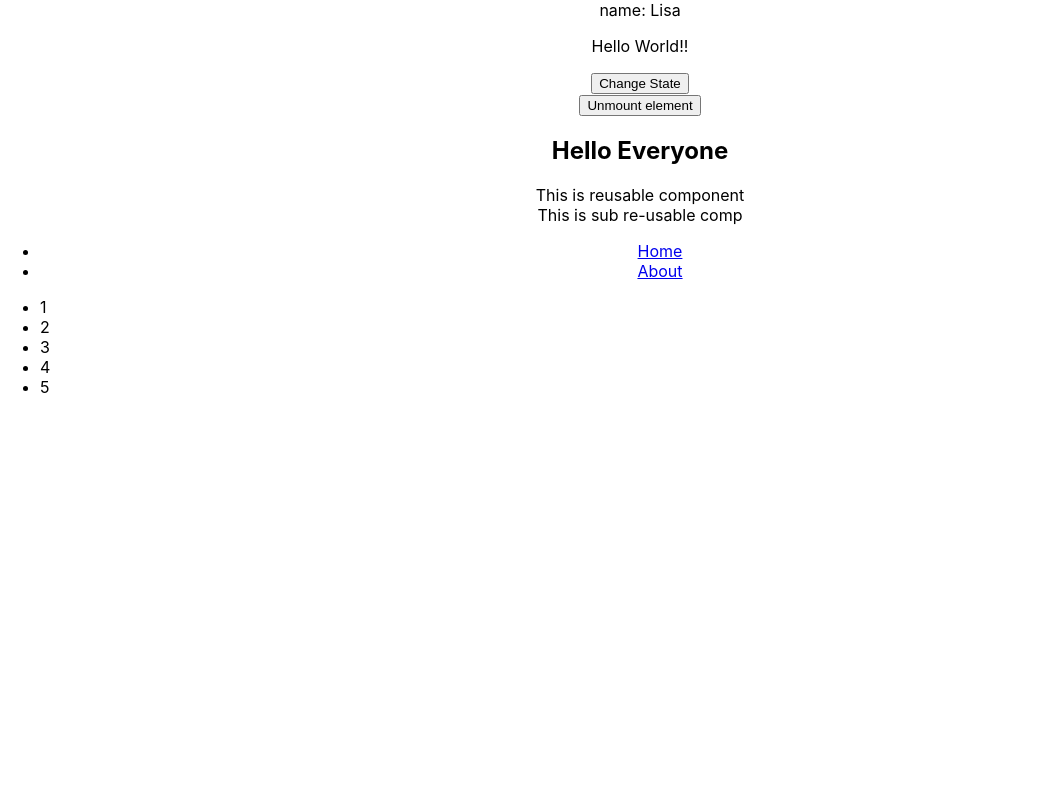
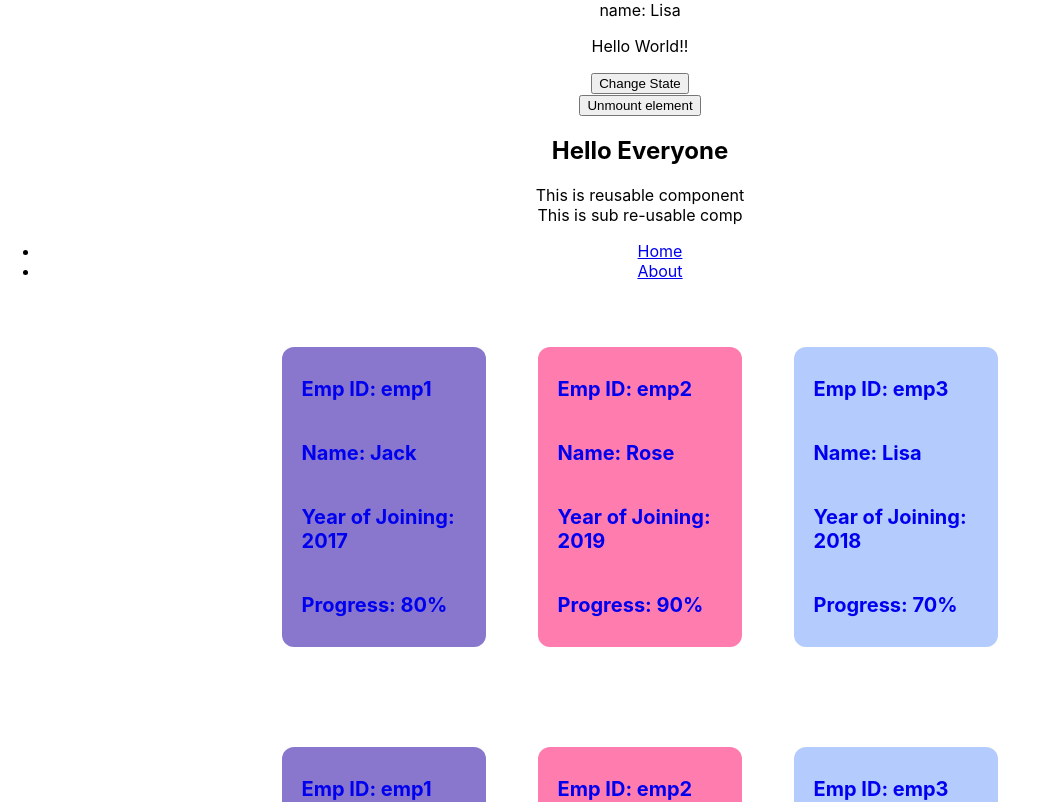
Before and after one commit to Shirly-D/react-proj, a React (Create React App) app: page /employee/emp1 in a window 1280 px wide. Shown: the top 802 px of the page, without its empty margins (0-1038 px from the left). Built offline with nearby package versions, Linux system fonts and the light colour scheme; no server answers.

Commit message:
pass data through params router

```diff
--- a/src/App.js
+++ b/src/App.js
@@ -13,6 +13,8 @@
 import data from './Task1/data.js'
 // import CardList from './Task1/index.js';
 import AxiosApp from './Components/Axios.js';
+import Emp from './Task2/Employee.js';
+import EmployeeDetails from './Task2/EmpDetails.js';
 
 export const PropApp = () => {
   return (
@@ -112,7 +114,12 @@
           <Switch>
             <Route exact path="/" render={() => <Home data={data} />}></Route>
             <Route exact path="/about" component={About}></Route>
+            <Route exact path="/employee" component={Emp}></Route>
+            <Route exact path="/employee/:id" component={EmployeeDetails}></Route>
           </Switch>
+          <div>
+            <Emp></Emp>
+          </div>
           {/* <div className="List-card">
             <CardList></CardList>
           </div> */}
--- /dev/null
+++ b/src/Task2/EmpDetails.js
@@ -0,0 +1,13 @@
+// import React from 'react';
+import empData from '../Util/taskData.js';
+import Emp from './Employee.js';
+
+function EmployeeDetails(props) {
+    const displayData = empData.find(data => data.id === props.match.params.id)
+    console.log(displayData)
+
+    return <Emp data = {displayData}></Emp>
+}
+
+
+export default EmployeeDetails;
--- /dev/null
+++ b/src/Task2/Employee.js
@@ -0,0 +1,19 @@
+import React from "react";
+import empData from '../Util/taskData.js';
+import { Link } from 'react-router-dom';
+
+function Emp(props) {
+    console.log(props)
+    return empData.map((emp) => {
+    return <Link to={`/employee/${emp.id}`}>
+    <li key={emp} className={emp.className}>
+            <p>Emp ID: {emp.id}</p>
+            <p>Name: {emp.ename}</p>
+            <p>Year of Joining: {emp.joining}</p>
+            <p>Progress: {emp.progress}%</p>
+        </li>
+    </Link>
+    });
+}
+
+export default Emp;
--- /dev/null
+++ b/src/Util/taskData.js
@@ -0,0 +1,26 @@
+
+const empData = [
+    {
+        id: "emp1",
+        ename: "Jack",
+        joining: 2017,
+        progress: 80,
+        className: "List Card1"
+    },
+    {
+        id: "emp2",
+        ename: "Rose",
+        joining: 2019,
+        progress: 90,
+        className: "List Card2"
+    },
+    {
+        id: "emp3",
+        ename: "Lisa",
+        joining: 2018,
+        progress: 70,
+        className: "List Card3"
+    }
+]
+
+export default empData;
```
